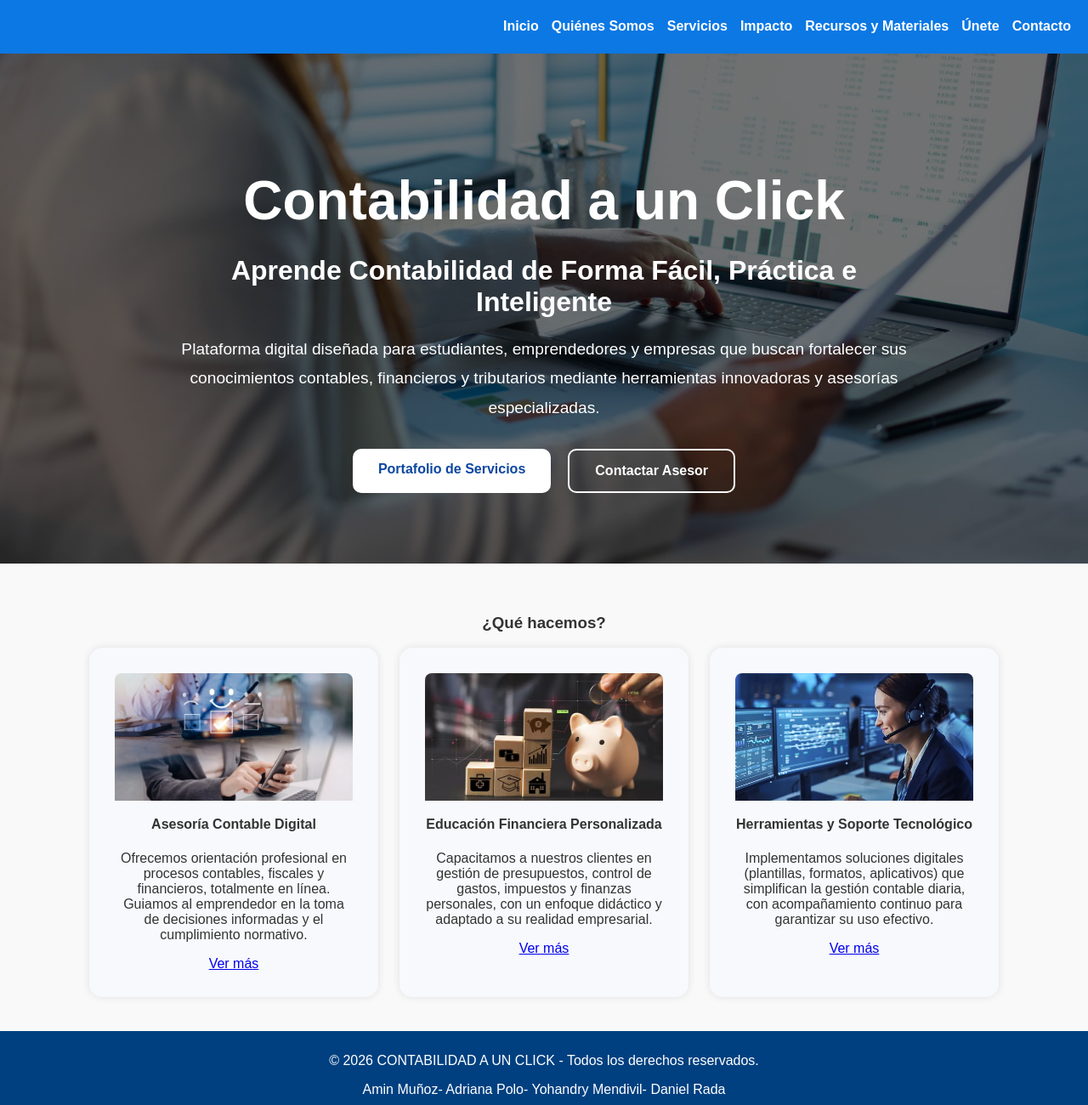
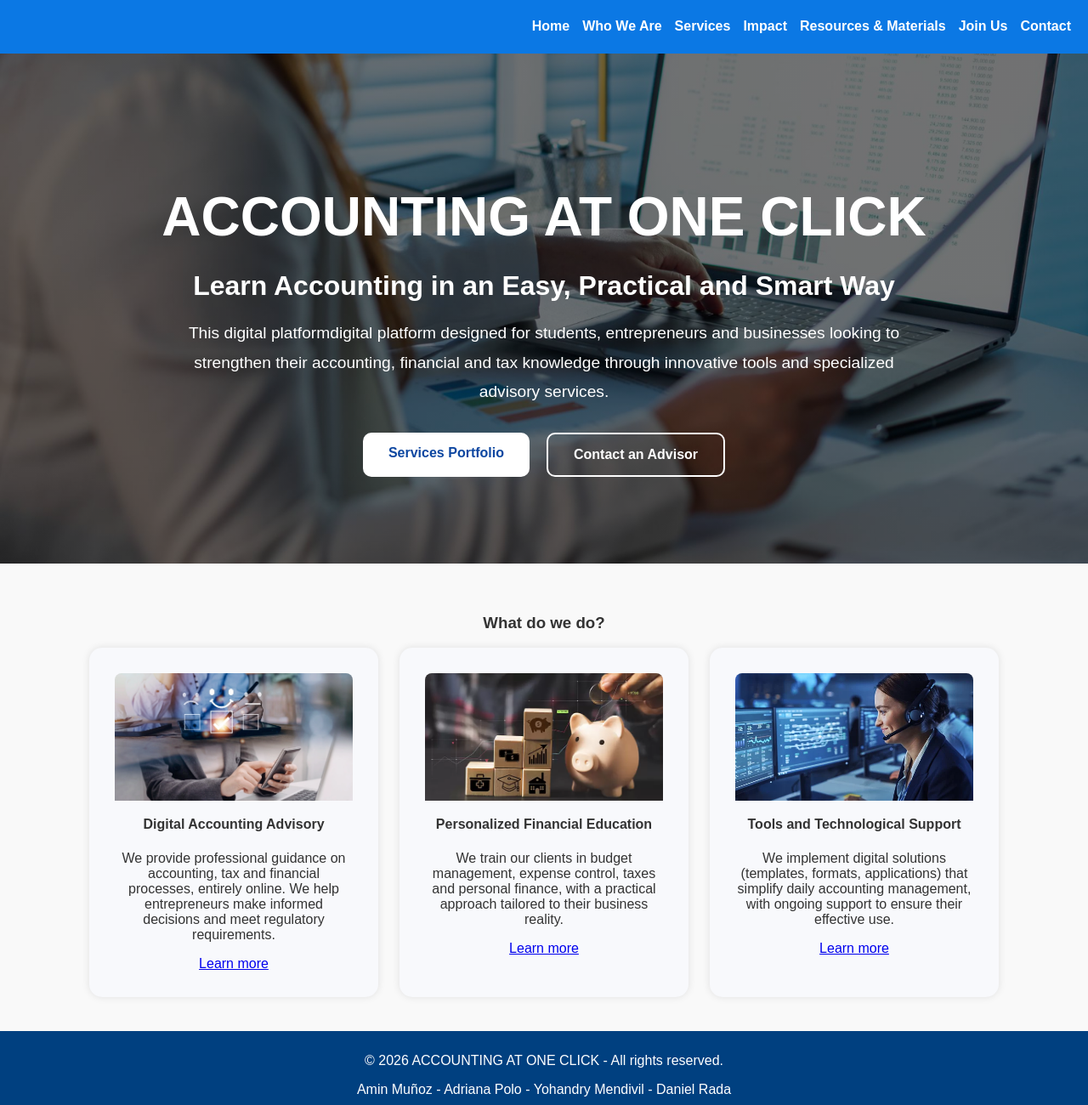
Before and after one commit to AminwaI/AminWai, a plain HTML site: page index.html in a window 1280 px wide. Shown: the whole page at 85% size. Drawn offline with Linux system fonts and the light colour scheme.

Commit message:
Translate index.html content to English
cambiando los parrafos a ingles

```diff
--- a/index.html
+++ b/index.html
@@ -1,8 +1,8 @@
 <!DOCTYPE html>
-<html lang="es">
+<html lang="en">
 <head>
     <meta charset="UTF-8">
-    <title>CONTABILIDAD A UN CLICK - Inicio</title>
+    <title>ACCOUNTING AT ONE CLICK - Home</title>
     <link rel="stylesheet" href="css/style.css">
 </head>
 <body>
@@ -10,13 +10,13 @@
         <h1></h1>
         <nav>
             <ul>
-                <li><a href="index.html">Inicio</a></li>
-                <li><a href="quienes-somos.html">Quiénes Somos</a></li>
-                <li><a href="programas.html">Servicios</a></li>
-                <li><a href="impacto.html">Impacto</a></li>
-                <li><a href="recursos.html">Recursos y Materiales</a></li>
-                <li><a href="unete.html">Únete</a></li>
-                <li><a href="contacto.html">Contacto</a></li>
+                <li><a href="index.html">Home</a></li>
+                <li><a href="quienes-somos.html">Who We Are</a></li>
+                <li><a href="programas.html">Services</a></li>
+                <li><a href="impacto.html">Impact</a></li>
+                <li><a href="recursos.html">Resources & Materials</a></li>
+                <li><a href="unete.html">Join Us</a></li>
+                <li><a href="contacto.html">Contact</a></li>
             </ul>
         </nav>
     </header>
@@ -24,25 +24,25 @@
     <main>
      <section class="hero" id="inicio">
     <div class="hero-content">
-        <h1>Contabilidad a un Click</h1>
+        <h1>ACCOUNTING AT ONE CLICK</h1>
     <h2>
-        Aprende Contabilidad de Forma Fácil, Práctica e Inteligente
+        Learn Accounting in an Easy, Practical and Smart Way
     </h2>
 
     <p>
-        Plataforma digital diseñada para estudiantes,
-        emprendedores y empresas que buscan fortalecer sus
-        conocimientos contables, financieros y tributarios
-        mediante herramientas innovadoras y asesorías especializadas.
+        This digital platformdigital platform designed for students,
+        entrepreneurs and businesses looking to strengthen their
+        accounting, financial and tax knowledge
+        through innovative tools and specialized advisory services.
     </p>
 
     <div class="hero-buttons">
         <a href="programas.html" class="btn btn-primary">
-            Portafolio de Servicios
+            Services Portfolio
         </a>
 
         <a href="contacto.html" class="btn btn-secondary">
-            Contactar Asesor
+            Contact an Advisor
         </a>
     </div>
 </div>
@@ -50,33 +50,33 @@
 </section>
 
         <section class="destacados">
-            <h3>¿Qué hacemos?</h3>
+            <h3>What do we do?</h3>
             <div class="cards">
                 <div class="card">
-                    <img src="img/08_asesoria_fiscal_contable_2.jpg" alt="Asesoría Contable Digital">
-                    <h4>Asesoría Contable Digital</h4>
-                    <p>Ofrecemos orientación profesional en procesos contables, fiscales y financieros, totalmente en línea. Guiamos al emprendedor en la toma de decisiones informadas y el cumplimiento normativo.</p>
-                    <a href="programas.html">Ver más</a>
+                    <img src="img/08_asesoria_fiscal_contable_2.jpg" alt="Digital Accounting Advisory">
+                    <h4>Digital Accounting Advisory</h4>
+                    <p>We provide professional guidance on accounting, tax and financial processes, entirely online. We help entrepreneurs make informed decisions and meet regulatory requirements.</p>
+                    <a href="programas.html">Learn more</a>
                 </div>
                 <div class="card">
-                    <img src="img/Educacion-financiera-cacpeco-1.jpg" alt="Educación Financiera Personalizada">
-                    <h4>Educación Financiera Personalizada</h4>
-                    <p>Capacitamos a nuestros clientes en gestión de presupuestos, control de gastos, impuestos y finanzas personales, con un enfoque didáctico y adaptado a su realidad empresarial.</p>
-                    <a href="programas.html">Ver más</a>
+                    <img src="img/Educacion-financiera-cacpeco-1.jpg" alt="Personalized Financial Education">
+                    <h4>Personalized Financial Education</h4>
+                    <p>We train our clients in budget management, expense control, taxes and personal finance, with a practical approach tailored to their business reality.</p>
+                    <a href="programas.html">Learn more</a>
                 </div>
                 <div class="card">
-                    <img src="img/servicioalclienteadistancia.jpg" alt="Herramientas y Soporte Tecnológico">
-                    <h4>Herramientas y Soporte Tecnológico</h4>
-                    <p>Implementamos soluciones digitales (plantillas, formatos, aplicativos) que simplifican la gestión contable diaria, con acompañamiento continuo para garantizar su uso efectivo.</p>
-                    <a href="programas.html">Ver más</a>
+                    <img src="img/servicioalclienteadistancia.jpg" alt="Tools and Technological Support">
+                    <h4>Tools and Technological Support</h4>
+                    <p>We implement digital solutions (templates, formats, applications) that simplify daily accounting management, with ongoing support to ensure their effective use.</p>
+                    <a href="programas.html">Learn more</a>
                 </div>
             </div>
         </section>
     </main>
 
     <footer>
-        <p>&copy; 2026 CONTABILIDAD A UN CLICK - Todos los derechos reservados.</p>
-	<p>Amin Muñoz- Adriana Polo- Yohandry Mendivil- Daniel Rada</p>
+        <p>&copy; 2026 ACCOUNTING AT ONE CLICK - All rights reserved.</p>
+	<p>Amin Muñoz - Adriana Polo - Yohandry Mendivil - Daniel Rada</p>
     </footer>
 </body>
 </html>
```
